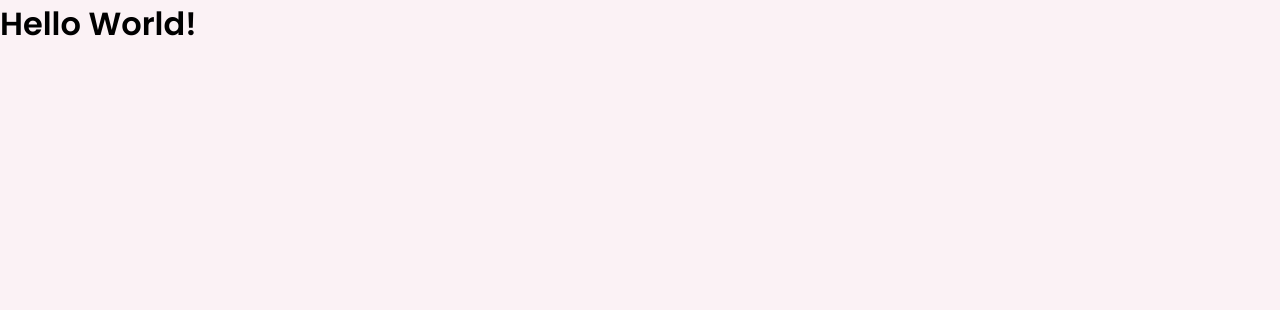
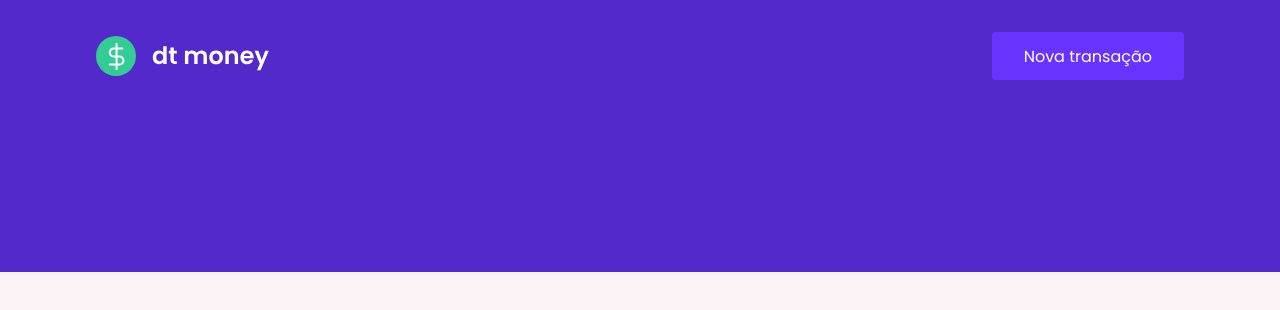
Before and after one commit to EDusik/ignite-react, a React (Create React App) app in the folder 02-dt-money/dtmoney/: page / in a window 1280 px wide. Shown: the top 310 px of the page. Built offline with nearby package versions, Linux system fonts and the light colour scheme.

Commit message:
02/02-01 - adding header component

```diff
--- a/02-dt-money/dtmoney/src/App.tsx
+++ b/02-dt-money/dtmoney/src/App.tsx
@@ -1,10 +1,11 @@
+import { Header } from "./components/Header";
 import { GlobalStyle } from "./styles/global";
 
 export function App() {
   return (
-    <div className="App">
-      <h1>Hello World!</h1>
+    <>
+      <Header />
       <GlobalStyle />
-    </div>
+    </>
   );
 }
--- /dev/null
+++ b/02-dt-money/dtmoney/src/components/Header/index.tsx
@@ -0,0 +1,16 @@
+import logoImg from "../../assets/logo.svg";
+import { Container, Content } from "./styles";
+
+export const Header = () => {
+  return (
+    <Container>
+      <Content>
+
+
+      <img src={logoImg} alt="dt money" />
+      <button type="button">
+        Nova transação
+      </button>  </Content>
+    </Container>
+  )
+}
--- /dev/null
+++ b/02-dt-money/dtmoney/src/components/Header/styles.ts
@@ -0,0 +1,29 @@
+import styled from "styled-components";
+
+export const Container = styled.header`
+  background: var(--blue);
+`;
+
+export const Content = styled.div`
+  max-width: 1120px;
+  margin: 0 auto;
+  padding: 2rem 1rem 12rem;
+  display: flex;
+  align-items: center;
+  justify-content: space-between;
+
+  button {
+    font-size: 1rem;
+    color: #FFF;
+    background: var(--blue-light);
+    border: 0;
+    padding: 0 2rem;
+    border-radius: 0.25rem;
+    height: 3rem;
+    transition: filter 0.2s;
+
+    &:hover {
+      filter: brightness(0.9);
+    }
+  }
+`;
```
